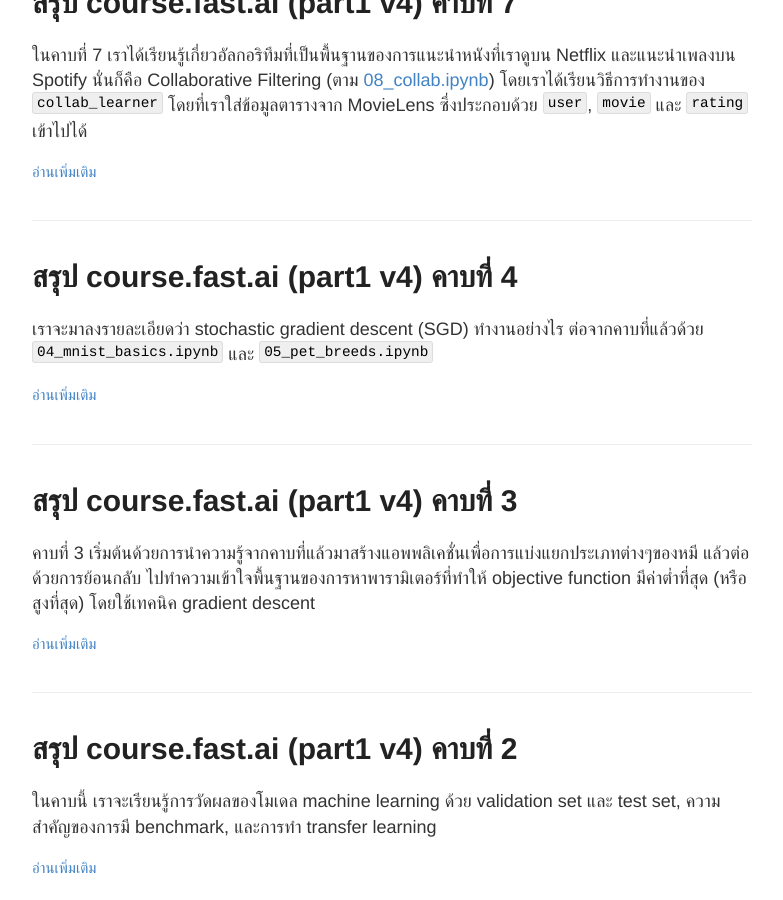
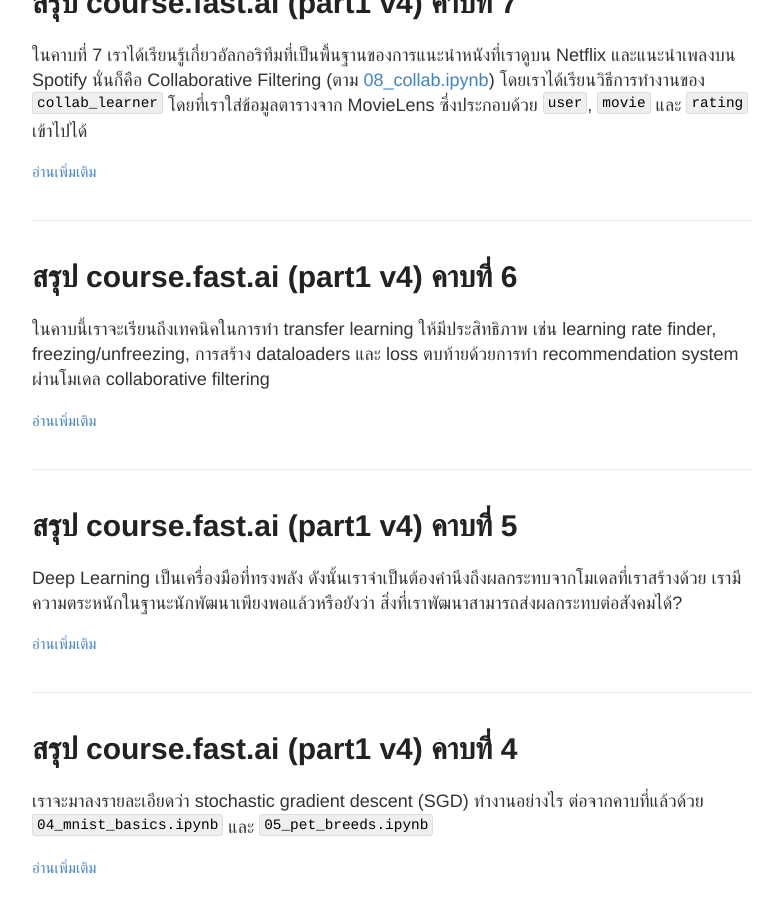
Before and after one commit to ai-builders/ai-builders.github.io, a Jekyll site: the page built from docs/blog.md, in a window 1280 px wide and 900 px high, scrolled down 501 px. Shown: the whole window, without its empty margins (248-1031 px from the left). Built offline with Jekyll 4.4.1, drawn with Linux system fonts in a browser that asks for light colours.

Commit message:
rename chapter05-06 posts; minor text edits

```diff
--- a/docs/_posts/fastai-chapter05.md
+++ b/docs/_posts/2020-2-25-fastai-chapter05.md
@@ -1,5 +1,9 @@
+---
+layout: post
+title: สรุป course.fast.ai (part1 v4) คาบที่ 5
+---
+
 Deep Learning เป็นเครื่องมือที่ทรงพลัง ดังนั้นเราจำเป็นต้องคำนึงถึงผลกระทบจากโมเดลที่เราสร้างด้วย
-
 เรามีความตระหนักในฐานะนักพัฒนาเพียงพอแล้วหรือยังว่า สิ่งที่เราพัฒนาสามารถส่งผลกระทบต่อสังคมได้?
 
 # จริยธรรม (Ethics) คือ อะไร
--- a/docs/_posts/fastai-chapter06.md
+++ b/docs/_posts/2020-2-25-fastai-chapter06.md
@@ -1,3 +1,9 @@
+---
+layout: post
+title: สรุป course.fast.ai (part1 v4) คาบที่ 6
+---
+
+ในคาบนี้เราจะเรียนถึงเทคนิคในการทำ transfer learning ให้มีประสิทธิภาพ เช่น learning rate finder, freezing/unfreezing, การสร้าง dataloaders และ loss ตบท้ายด้วยการทำ recommendation system ผ่านโมเดล collaborative filtering
 
 ## Learning rate finder
 - เริ่มต้นจาก learning rate ต่ำๆ และ ค่อยๆ เพิ่ม learning rate ไปเรื่อยๆ และเปรียบเทียบค่า loss ในแต่ละ mini-batch
```
